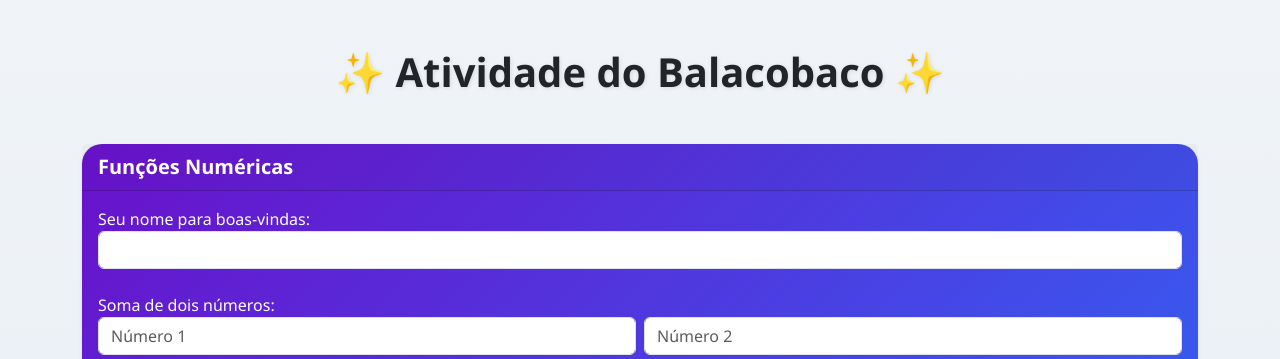
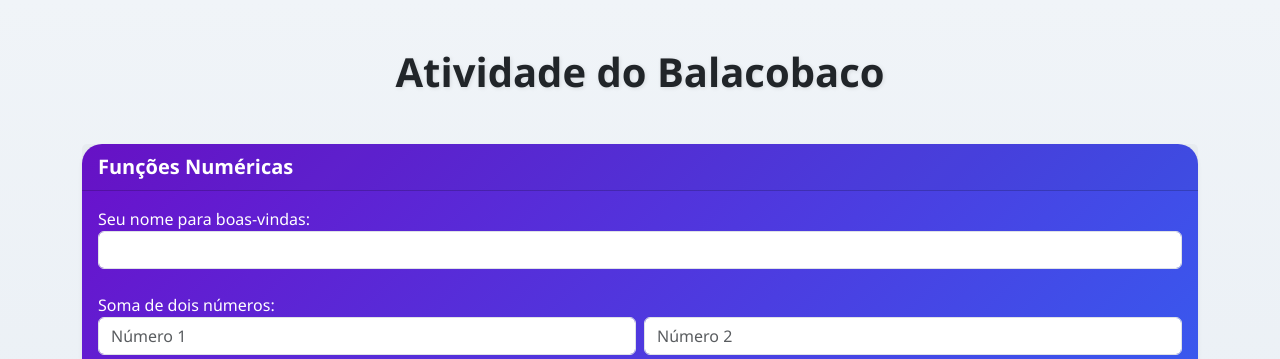
Before and after one commit to KoalaStockler/ti26-php, a PHP site: page / in a window 1280 px wide. Shown: the top 359 px of the page. Run offline with PHP 8.4, Linux system fonts and the light colour scheme; tables that the repository leaves empty or names only in its code hold one stand-in row (values such as "Sample post").

Commit message:
Uma pequena modificação

```diff
--- a/atividade-balacobaco/index.php
+++ b/atividade-balacobaco/index.php
@@ -5,7 +5,6 @@ include "funcoes_banco.php";
 
 $post = $_POST;
 
-// Funções de Banco de Dados
 // Inserir docente
 if (isset($post['acao']) && $post['acao'] == 'inserir') {
     $novoNome = $post['novo_nome'] ?? '';
@@ -83,7 +82,7 @@ $docente1 = $buscaId ? buscarDocentePorId($buscaId) : null;
 
 <body>
     <div class="container py-5">
-        <h1 class="text-center mb-5">✨ Atividade do Balacobaco ✨</h1>
+        <h1 class="text-center mb-5"> Atividade do Balacobaco </h1>
 
         <form method="POST">
             <!-- Funções Numéricas -->
@@ -93,7 +92,7 @@ $docente1 = $buscaId ? buscarDocentePorId($buscaId) : null;
                     <div class="mb-4">
                         <label>Seu nome para boas-vindas:</label>
                         <input type="text" name="nome" class="form-control" value="<?= $boasVindasInput ?>">
-                        <?php if ($boasVindas) echo "<div class='result-card'>✨ $boasVindas ✨</div>"; ?>
+                        <?php if ($boasVindas) echo "<div class='result-card'> $boasVindas </div>"; ?>
                     </div>
 
                     <div class="mb-4">
```
